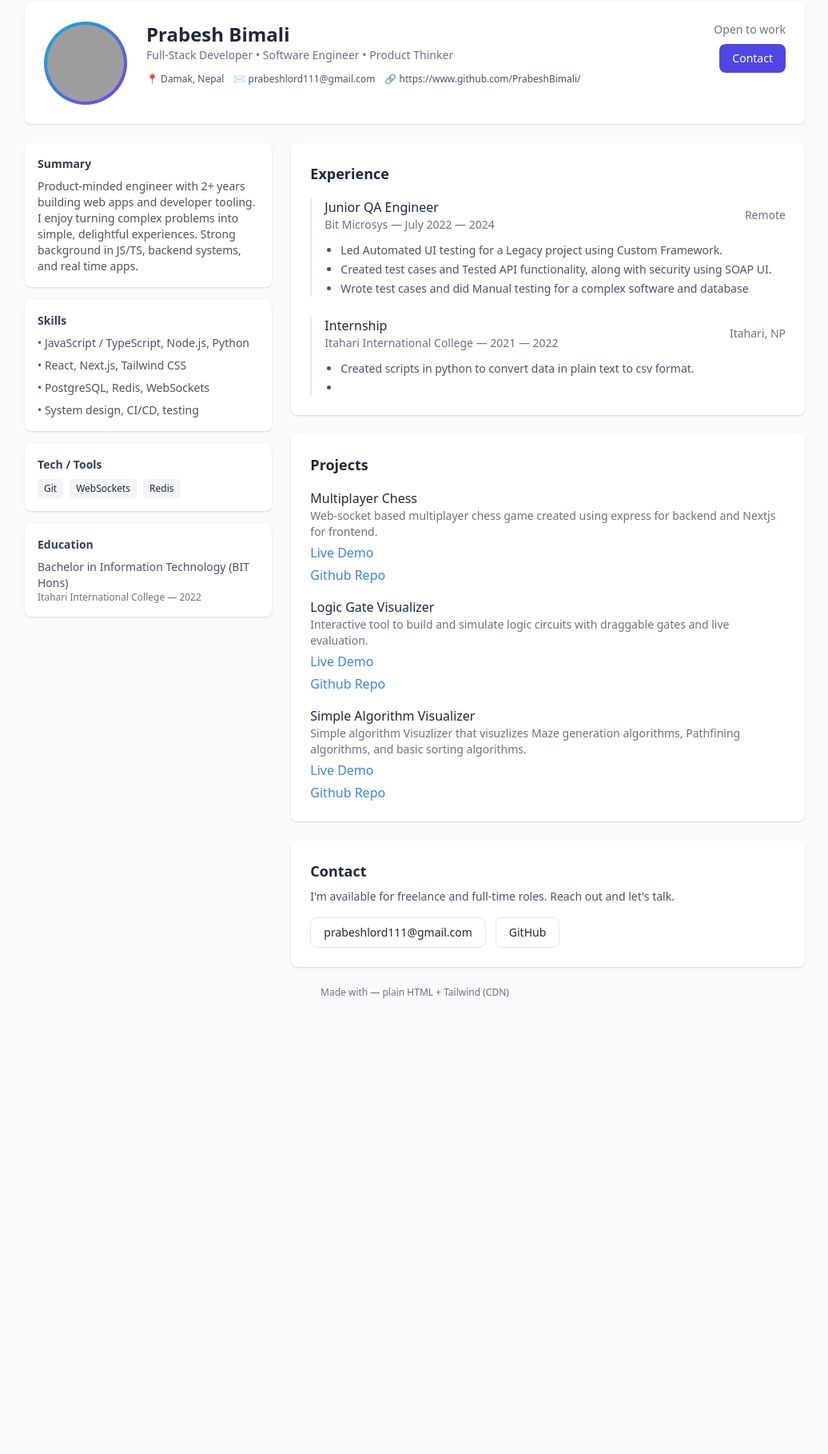
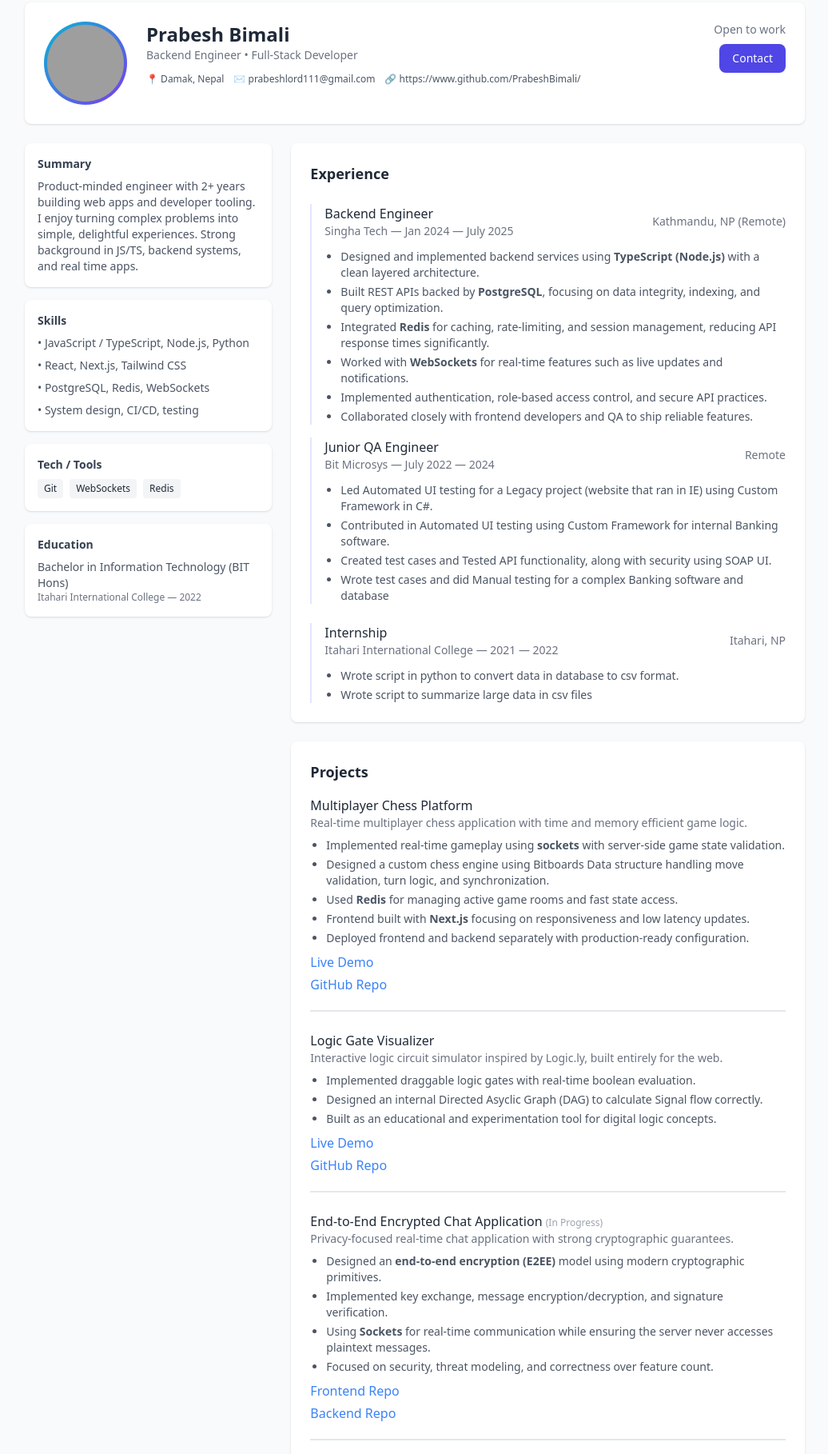
Before and after one commit to PrabeshBimali/PrabeshBimali.github.io, a plain HTML site: page index.html in a window 1280 px wide. Shown: the part 21-1839 px from the top of the page at 80% size, without its empty margins (121-1157 px from the left). Before the commit the page ends 1294 px from the top, so only its background shows below. Drawn offline with nearby package versions, Linux system fonts and the light colour scheme; grey boxes are pictures that could not be loaded.

Commit message:
updated resume

```diff
--- a/index.html
+++ b/index.html
@@ -17,7 +17,7 @@
         </div>
         <div class="flex-1 text-center sm:text-left">
           <h1 class="text-2xl font-bold">Prabesh Bimali</h1>
-          <p class="text-sm text-gray-500">Full‑Stack Developer • Software Engineer • Product Thinker</p>
+          <p class="text-sm text-gray-500">Backend Engineer • Full-Stack Developer</p>
           <div class="mt-3 flex flex-wrap justify-center sm:justify-start gap-3 text-xs text-gray-600">
             <span>📍 Damak, Nepal</span>
             <span>✉️ prabeshlord111@gmail.com</span>
@@ -72,6 +72,24 @@
         <div class="lg:col-span-2 space-y-6">
           <section class="bg-white p-6 rounded-lg shadow">
             <h2 class="text-lg font-semibold">Experience</h2>
+            <article class="mt-6 border-l-2 border-indigo-100 pl-4">
+              <div class="flex flex-col sm:flex-row sm:items-center sm:justify-between">
+                <div>
+                  <div class="font-medium">Backend Engineer</div>
+                  <div class="text-sm text-gray-500">Singha Tech — Jan 2024 — July 2025</div>
+                </div>
+                <div class="text-sm text-gray-500">Kathmandu, NP (Remote)</div>
+              </div>
+
+              <ul class="mt-3 text-sm text-gray-600 list-disc ml-5 space-y-1">
+                <li>Designed and implemented backend services using <b>TypeScript (Node.js)</b> with a clean layered architecture.</li>
+                <li>Built REST APIs backed by <b>PostgreSQL</b>, focusing on data integrity, indexing, and query optimization.</li>
+                <li>Integrated <b>Redis</b> for caching, rate-limiting, and session management, reducing API response times significantly.</li>
+                <li>Worked with <b>WebSockets</b> for real-time features such as live updates and notifications.</li>
+                <li>Implemented authentication, role-based access control, and secure API practices.</li>
+                <li>Collaborated closely with frontend developers and QA to ship reliable features.</li>
+              </ul>
+            </article>
 
             <article class="mt-4 border-l-2 border-indigo-100 pl-4">
               <div class="flex flex-col sm:flex-row sm:items-center sm:justify-between">
@@ -82,9 +100,10 @@
                 <div class="text-sm text-gray-500">Remote</div>
               </div>
               <ul class="mt-3 text-sm text-gray-600 list-disc ml-5 space-y-1">
-                <li>Led Automated UI testing for a Legacy project using Custom Framework.</li>
+                <li>Led Automated UI testing for a Legacy project (website that ran in IE) using Custom Framework in C#.</li>
+                <li>Contributed in Automated UI testing using Custom Framework for internal Banking software.</li>
                 <li>Created test cases and Tested API functionality, along with security using SOAP UI.</li>
-                <li>Wrote test cases and did Manual testing for a complex software and database</li>
+                <li>Wrote test cases and did Manual testing for a complex Banking software and database</li>
               </ul>
             </article>
 
@@ -97,53 +116,73 @@
                 <div class="text-sm text-gray-500">Itahari, NP</div>
               </div>
               <ul class="mt-3 text-sm text-gray-600 list-disc ml-5 space-y-1">
-                <li>Created scripts in python to convert data in plain text to csv format.</li>
-                <li></li>
+                <li>Wrote script in python to convert data in database to csv format.</li>
+                <li>Wrote script to summarize large data in csv files</li>
               </ul>
             </article>
           </section>
 
           <section class="bg-white p-6 rounded-lg shadow">
             <h2 class="text-lg font-semibold">Projects</h2>
-            <div class="mt-4 grid gap-4">
+
+            <div class="mt-4 grid gap-6">
               <div>
-                <div class="font-medium">Multiplayer Chess</div>
-                <div class="text-sm text-gray-500">Web-socket based multiplayer chess game created using express for backend and Nextjs for frontend.</div>
-                <div class="mt-1 flex flex-col gap-1">
-                  <a href="https://multiplayer-chess-five.vercel.app/" class="text-blue-500 hover:text-blue-700 cursor-pointer">
-                    Live Demo
-                  </a>
-                  <a href="https://github.com/PrabeshBimali/multiplayer-chess-backend" class="text-blue-500 hover:text-blue-700 cursor-pointer">
-                    Github Repo
-                  </a>
+                <div class="font-medium">Multiplayer Chess Platform</div>
+                <div class="text-sm text-gray-500">
+                  Real-time multiplayer chess application with time and memory efficient game logic.
+                </div>
+
+                <ul class="mt-2 text-sm text-gray-600 list-disc ml-5 space-y-1">
+                  <li>Implemented real-time gameplay using <b>sockets</b> with server-side game state validation.</li>
+                  <li>Designed a custom chess engine using Bitboards Data structure handling move validation, turn logic, and synchronization.</li>
+                  <li>Used <b>Redis</b> for managing active game rooms and fast state access.</li>
+                  <li>Frontend built with <b>Next.js</b> focusing on responsiveness and low latency updates.</li>
+                  <li>Deployed frontend and backend separately with production-ready configuration.</li>
+                </ul>
+
+                <div class="mt-2 flex flex-col gap-1 border-b-2 pb-5">
+                  <a href="https://multiplayer-chess-five.vercel.app/" class="text-blue-500 hover:text-blue-700">Live Demo</a>
+                  <a href="https://github.com/PrabeshBimali/multiplayer-chess-backend" class="text-blue-500 hover:text-blue-700">GitHub Repo</a>
                 </div>
               </div>
 
               <div>
                 <div class="font-medium">Logic Gate Visualizer</div>
-                <div class="text-sm text-gray-500">Interactive tool to build and simulate logic circuits with draggable gates and live evaluation.</div>
-                <div class="mt-1 flex flex-col gap-1">
-                  <a href="https://simple-logicgates-sim-psi.vercel.app/" class="text-blue-500 hover:text-blue-700 cursor-pointer">
-                    Live Demo
-                  </a>
-                  <a href="https://github.com/PrabeshBimali/Simple-Logic-Gates-Simulator" class="text-blue-500 hover:text-blue-700 cursor-pointer">
-                    Github Repo
-                  </a>
+                <div class="text-sm text-gray-500">
+                  Interactive logic circuit simulator inspired by Logic.ly, built entirely for the web.
+                </div>
+
+                <ul class="mt-2 text-sm text-gray-600 list-disc ml-5 space-y-1">
+                  <li>Implemented draggable logic gates with real-time boolean evaluation.</li>
+                  <li>Designed an internal Directed Asyclic Graph (DAG) to calculate Signal flow correctly.</li>
+                  <li>Built as an educational and experimentation tool for digital logic concepts.</li>
+                </ul>
+
+                <div class="mt-2 flex flex-col gap-1 border-b-2 pb-5">
+                  <a href="https://simple-logicgates-sim-psi.vercel.app/" class="text-blue-500 hover:text-blue-700">Live Demo</a>
+                  <a href="https://github.com/PrabeshBimali/Simple-Logic-Gates-Simulator" class="text-blue-500 hover:text-blue-700">GitHub Repo</a>
                 </div>
               </div>
 
               <div>
-                <div class="font-medium">Simple Algorithm Visualizer</div>
-                <div class="text-sm text-gray-500">Simple algorithm Visuzlizer that visuzlizes Maze generation algorithms, Pathfining algorithms, and basic sorting algorithms.</div>
-                <div class="mt-1 flex flex-col gap-1">
-                  <a href="https://algorithm-visualizer-bay.vercel.app/" class="text-blue-500 hover:text-blue-700 cursor-pointer">
-                    Live Demo
-                  </a>
-                  <a href="https://github.com/PrabeshBimali/Algorithm-Visualizer" class="text-blue-500 hover:text-blue-700 cursor-pointer">
-                    Github Repo
-                  </a>
+                <div class="font-medium">End-to-End Encrypted Chat Application <span class="text-xs text-gray-400">(In Progress)</span></div>
+                <div class="text-sm text-gray-500">
+                  Privacy-focused real-time chat application with strong cryptographic guarantees.
+                </div>
+
+                <ul class="mt-2 text-sm text-gray-600 list-disc ml-5 space-y-1">
+                  <li>Designed an <b>end-to-end encryption (E2EE)</b> model using modern cryptographic primitives.</li>
+                  <li>Implemented key exchange, message encryption/decryption, and signature verification.</li>
+                  <li>Using <b>Sockets</b> for real-time communication while ensuring the server never accesses plaintext messages.</li>
+                  <li>Focused on security, threat modeling, and correctness over feature count.</li>
+                </ul>
+
+                <div class="mt-2 flex flex-col gap-1 border-b-2 pb-5">
+                  <a href="https://github.com/PrabeshBimali/secure-chat-frontend" target="_blank" class="text-blue-500 hover:text-blue-700">Frontend Repo</a>
+                  <a href="https://github.com/PrabeshBimali/secure-chat-backend" class="text-blue-500 hover:text-blue-700">Backend Repo</a>
                 </div>
               </div>
+
             </div>
           </section>
 
@@ -152,7 +191,6 @@
             <p class="mt-2 text-sm text-gray-600">I'm available for freelance and full-time roles. Reach out and let's talk.</p>
             <div class="mt-4 flex flex-wrap gap-3">
               <a href="" class="inline-block px-4 py-2 rounded-lg border text-sm">prabeshlord111@gmail.com</a>
-              <a href="https://github.com/PrabeshBimali" target="_blank" class="inline-block px-4 py-2 rounded-lg border text-sm cursor-pointer">GitHub</a>
             </div>
           </section>
         </div>
```
Also changed, not shown: Readme.md (added).
